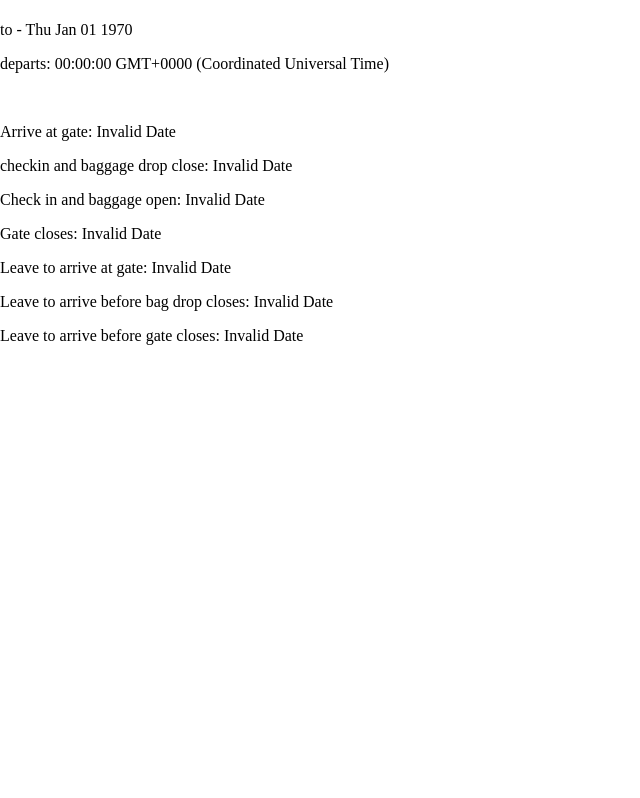
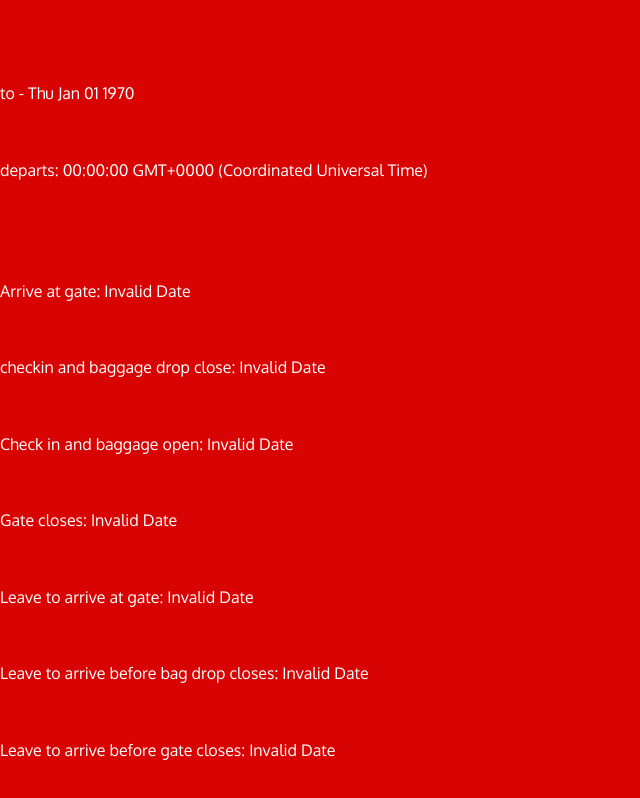
Before and after one commit to unhingingdog/GTFO, a React (Create React App) app in the folder client/: page /flight in a window 1280 px wide. Shown: the whole page, without its empty margins (0-640 px from the left). Built offline with nearby package versions, Linux system fonts and the light colour scheme.

Commit message:
Configured for Heroku production build.

```diff
--- a/client/public/index.html
+++ b/client/public/index.html
@@ -4,7 +4,7 @@
     <meta charset="utf-8">
     <meta name="viewport" content="width=device-width, initial-scale=1, shrink-to-fit=no">
     <meta name="theme-color" content="#000000">
-    <link href="https://fonts.googleapis.com/css?family=Do+Hyeon|Pacifico" rel="stylesheet">
+    <link href="https://fonts.googleapis.com/css?family=Oxygen|Do+Hyeon|Pacifico" rel="stylesheet">
     <!--
       manifest.json provides metadata used when your web app is added to the
       homescreen on Android. See https://developers.google.com/web/fundamentals/engage-and-retain/web-app-manifest/
--- a/client/src/assets/style.css
+++ b/client/src/assets/style.css
@@ -53,11 +53,6 @@ input[type="text"] {
   color: pink;
 }
 
-@keyframes Pulse {
-	0% { filter: drop-shadow(0 0 0px yellow); }
-	50% { filter: drop-shadow(0 0 20px yellow); }
-}
-
 #input {
   border: none;
   text-align: center;
@@ -106,36 +101,51 @@ input[type="text"] {
   transition: all 500ms ease-in;
 }
 
-#plane-icon-takeoff {
-  margin-top: -1900px;
-  width: 200%;
-  height: 200%;
-  transform: rotate(315deg);
-}
-
-@keyframes Pulse {
-	0% { filter: drop-shadow(0 0 0px white); }
-	50% { filter: drop-shadow(0 0 20px #feffea); }
-}
-
 .flight-input-message {
-  font-family: 'Do Hyeon', sans-serif;
+  font-family: 'Oxygen', sans-serif;
   color: #feffea;
   font-size: 30px;
   position: absolute;
   margin-top: -2%;
 }
 
+#flight-details-container {
+  background-color: #d80404;
+  display: grid;
+  color: white;
+  height: 100vh;
+  width: 100vw;
+  font-family: 'Oxygen', sans-serif;
+}
+
+
+
 @media only screen and (max-width: 600px) {
+  #container {
+    background-color: #d80404;
+    display: grid;
+    grid-template-areas: "title" "form-container" "button";
+    grid-template-columns:  1fr;
+    grid-auto-rows: repeat(3, 33vh);
+    width: 100vw;
+  }
+
   #title {
     font-size: 25px
   }
 
   .flight-input-message {
-    font-family: 'Do Hyeon', sans-serif;
+    font-family: 'Oxygen', sans-serif;
     color: #feffea;
-    font-size: 30px;
+    font-size: 20px;
     position: absolute;
     margin-top: -7%;
   }
+
+  #plane {
+    margin-top: -30px;
+    width: 100px;
+    height: 100px;
+    color: #feffea;
+  }
 }
--- a/client/src/components/FlightDetails.js
+++ b/client/src/components/FlightDetails.js
@@ -19,21 +19,38 @@ export class FlightDetails extends Component {
       new Date((departure - arriveAtGate - duration) * 1000).toTimeString()
 
     const leaveForcheckInAndBagDropClose =
-      new Date((departure - checkInAndBagDropClose - duration) * 1000).toTimeString()
+      new Date((departure - checkInAndBagDropClose - duration) * 1000)
+        .toTimeString()
 
     const leaveForGateClosed =
       new Date((departure - gateClosed - duration) * 1000).toTimeString()
 
+    const date = new Date((departure) * 1000).toDateString()
+
+    const departureTime = new Date((departure) * 1000).toTimeString()
+
+    const arriveAtGateTime = new Date((departure - arriveAtGate) * 1000)
+      .toTimeString()
+
+    const checkinAndBaggageDropCloseTime =
+      new Date((departure - checkInAndBagDropClose) * 1000).toTimeString()
+
+    const checkInAndBaggageOpenTime =
+      new Date((departure - checkInAndBagDropOpen) * 1000).toTimeString()
+
+    const gateCloseTime = new Date((departure - gateClosed) * 1000)
+      .toTimeString()
+
     return(
-      <div>
+      <div id="flight-details-container">
         <h1>{flight}</h1>
-        <p>{originCity} to {destinationCity} - {new Date((departure) * 1000).toDateString()}</p>
-        <p>departs: {new Date((departure) * 1000).toTimeString()}</p>
+        <p>{originCity} to {destinationCity} - {date}</p>
+        <p>departs: {departureTime}</p>
         <br />
-        <p>Arrive at gate: {new Date((departure - arriveAtGate) * 1000).toTimeString()}</p>
-        <p>checkin and baggage drop close: {new Date((departure - checkInAndBagDropClose) * 1000).toTimeString()}</p>
-        <p>Check in and baggage open: {new Date((departure - checkInAndBagDropOpen) * 1000).toTimeString()}</p>
-        <p>Gate closes: {new Date((departure - gateClosed) * 1000).toTimeString()}</p>
+        <p>Arrive at gate: {arriveAtGateTime}</p>
+        <p>checkin and baggage drop close: {checkinAndBaggageDropCloseTime}</p>
+        <p>Check in and baggage open: {checkInAndBaggageOpenTime}</p>
+        <p>Gate closes: {gateCloseTime}</p>
 
         <p>Leave to arrive at gate: {leaveforArriveAtGate}</p>
         <p>Leave to arrive before bag drop closes: {leaveForcheckInAndBagDropClose}</p>
--- a/client/src/components/FlightInput.js
+++ b/client/src/components/FlightInput.js
@@ -100,14 +100,14 @@ export class FlightInput extends Component {
 
   getGeolocation = () => {
     return new Promise((resolve, reject) => {
-      window.navigator.geolocation.getCurrentPosition(resolve, reject)
+      navigator.geolocation.getCurrentPosition(resolve, reject)
     })
   }
 
   setGeolocation = () => {
     const { setCurrentLocation, startLoading, stopLoading } = this.props
     startLoading('Where you at?')
-
+    document.write('result')
     this.getGeolocation()
       .then(result => {
         console.log(result)
@@ -116,6 +116,7 @@ export class FlightInput extends Component {
       })
       .catch(err => {
         console.log(err)
+        document.write(err)
         setCurrentLocation(CURRENT_LOCATION_NOT_ENABLED)
         stopLoading()
       })
--- a/package.json
+++ b/package.json
@@ -8,9 +8,11 @@
     "npm": "6.1.0"
   },
   "scripts": {
+    "heroku-postbuild": "NPM_CONFIG_PRODUCTION=false npm install --prefix client && npm run build --prefix client",
     "test": "jest",
     "client": "npm run start --prefix client",
     "server": "node index.js",
+    "start": "node index.js",
     "dev": "concurrently \"npm run server\" \"npm run client\""
   },
   "author": "",
```
Also changed, not shown: 1 other file (tests, documents, lock files or other folders).
